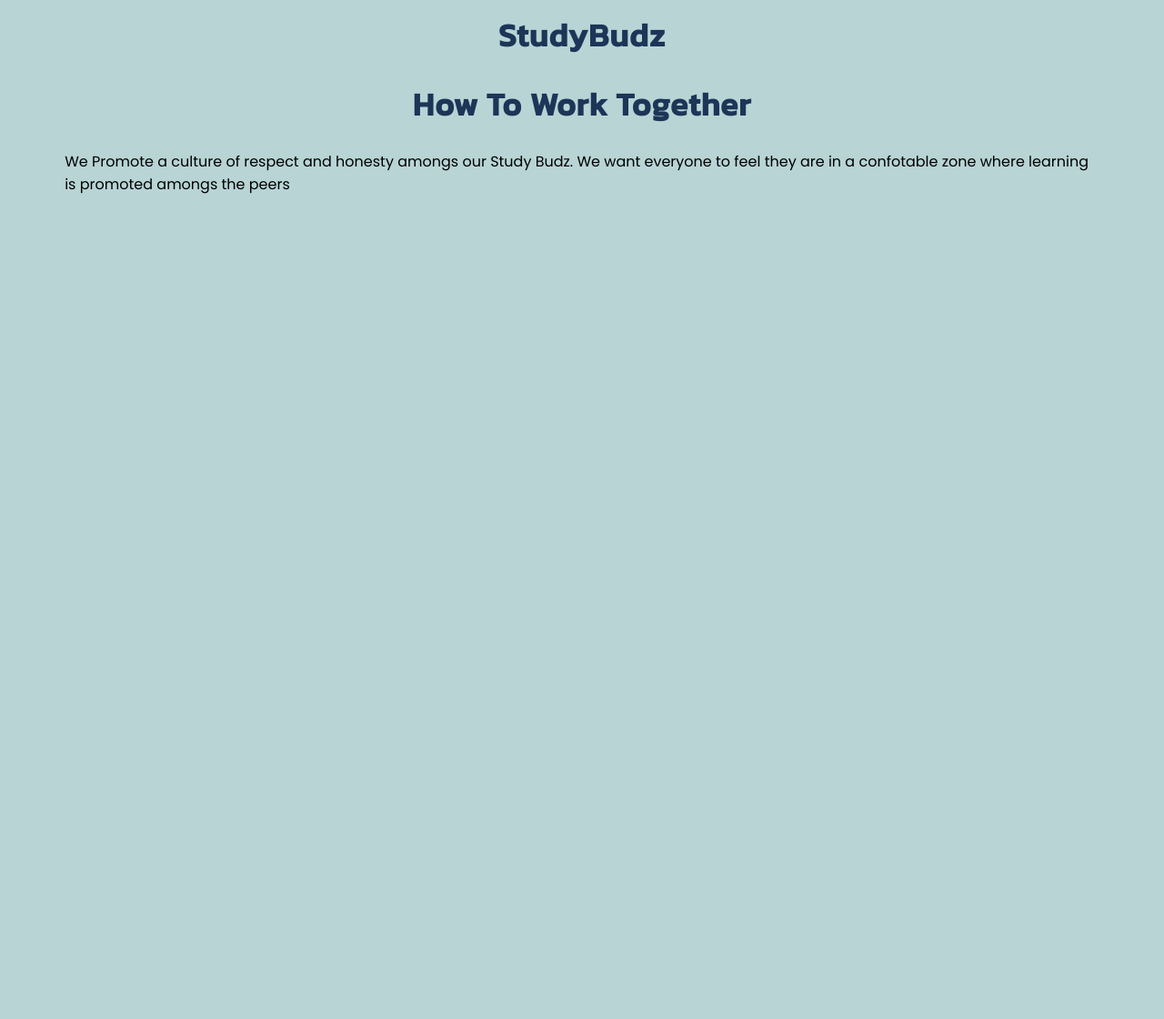
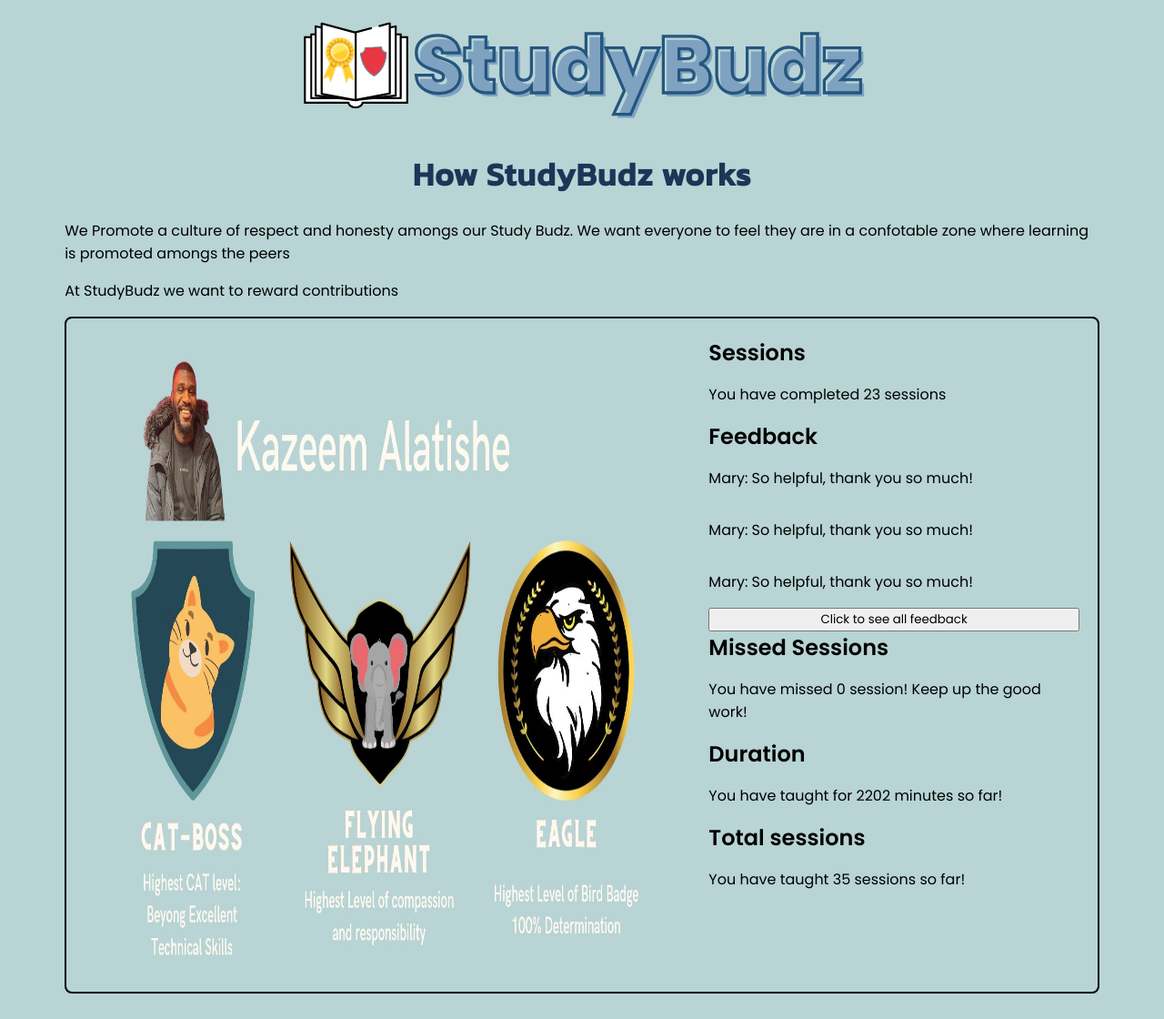
Before and after one commit to ffjaervik/StudyBudz_Front-end, a React app in the folder study-budz-2.0/: page /how-study-budz-work in a window 1280 px wide. Shown: the part 134-1254 px from the top of the page at 91% size. Before the commit the page ends 800 px from the top, so only its background shows below. Built offline with nearby package versions, Linux system fonts and the light colour scheme; no server answers.

Commit message:
thursday lunch

```diff
--- a/study-budz-2.0/src/Components/App/App.js
+++ b/study-budz-2.0/src/Components/App/App.js
@@ -39,7 +39,9 @@ function App() {
       <div>
         <Navbar />
         <div className="App">
-          <h1>StudyBudz</h1>
+          <div className="logo-container">
+            <img src={studyBudz} alt="logo" />
+          </div>
           <Switch>
             <Route exact path="/">
               <div className="main">
--- a/study-budz-2.0/src/Components/Form/Form.css
+++ b/study-budz-2.0/src/Components/Form/Form.css
@@ -5,10 +5,10 @@
   display: flex;
   align-items: top;
   justify-content: center;
-  margin-top: 20px;
+
   /* border: 2px solid black; */
   height: 100%;
-  margin-top: 0px;
+  margin-top: 90px;
 }
 
 .form-items-container {
--- /dev/null
+++ b/study-budz-2.0/src/Components/HowStudyBudzWork/HowStudyBudzWork.css
@@ -0,0 +1,21 @@
+.teacher-card-container {
+  display: flex;
+  border: 2px solid black;
+  border-radius: 8px;
+  gap: 30px;
+  height: 700px;
+  padding: 20px;
+}
+.card-pic {
+  width: 60%;
+  height: 100%;
+}
+.info-container {
+  display: flex;
+  flex-direction: column;
+  align-items: left;
+  max-height: 700%;
+}
+.info-container h2 {
+  margin: 0;
+}
--- a/study-budz-2.0/src/Components/HowStudyBudzWork/index.js
+++ b/study-budz-2.0/src/Components/HowStudyBudzWork/index.js
@@ -1,10 +1,36 @@
+import KazeemCard from '../../pictures/KazimPortfolioLatest.png';
+import './HowStudyBudzWork.css';
 const HowStudyBudzWork = () => {
-    return (
-        <div className="how-study-budz-work">
-            <h1>How To Work Together</h1>
-            <p> We Promote a culture of respect and honesty amongs our Study Budz. We want everyone to feel they are in a confotable zone where learning is promoted amongs the peers</p>
+  return (
+    <div className="how-study-budz-work">
+      <h1>How StudyBudz works</h1>
+      <p>
+        {' '}
+        We Promote a culture of respect and honesty amongs our Study Budz. We
+        want everyone to feel they are in a confotable zone where learning is
+        promoted amongs the peers
+      </p>
+      <p>At StudyBudz we want to reward contributions</p>
+      <div className="teacher-card-container">
+        <img className="card-pic" src={KazeemCard} alt="badges example" />
+        <div className="info-container">
+          <h2>Sessions</h2>
+          <p>You have completed 23 sessions</p>
+          <h2>Feedback</h2>
+          <p>Mary: So helpful, thank you so much!</p>
+          <p>Mary: So helpful, thank you so much!</p>
+          <p>Mary: So helpful, thank you so much!</p>
+          <button>Click to see all feedback</button>
+          <h2>Missed Sessions</h2>
+          <p> You have missed 0 session! Keep up the good work!</p>
+          <h2>Duration</h2>
+          <p> You have taught for 2202 minutes so far!</p>
+          <h2>Total sessions</h2>
+          <p> You have taught 35 sessions so far!</p>
         </div>
-    );
-}
+      </div>
+    </div>
+  );
+};
 
 export default HowStudyBudzWork;
```
Also changed, not shown: study-budz-2.0/src/pictures/Badges - owl.png (added), study-budz-2.0/src/pictures/Badges -wolf.png (added), study-budz-2.0/src/pictures/Badges lion.png (added), study-budz-2.0/src/pictures/Kazim portfolio.JPG (added), study-budz-2.0/src/pictures/KazimPortfolioLatest.png (added), study-budz-2.0/src/pictures/badges- poodle.png (added).
